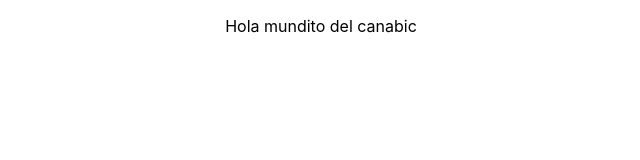
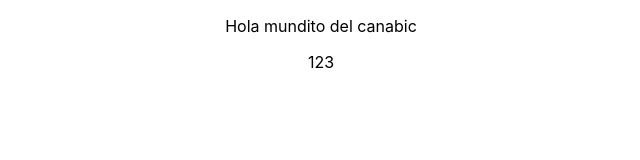
Before and after one commit to IgnacioCalvagna/sativa-co, a React (Create React App) app in the folder grow/: page / in a window 1280 px wide. Shown: the top 160 px of the page, without its empty margins (319-959 px from the left). Built offline with nearby package versions, Linux system fonts and the light colour scheme.

Commit message:
prueba 123 en app

```diff
--- a/grow/src/App.jsx
+++ b/grow/src/App.jsx
@@ -19,6 +19,7 @@ function App() {
         </a>
       </header> */}
       <p>Hola mundito del canabic </p>
+      <p>123</p>
     </div>
   );
 }
```
